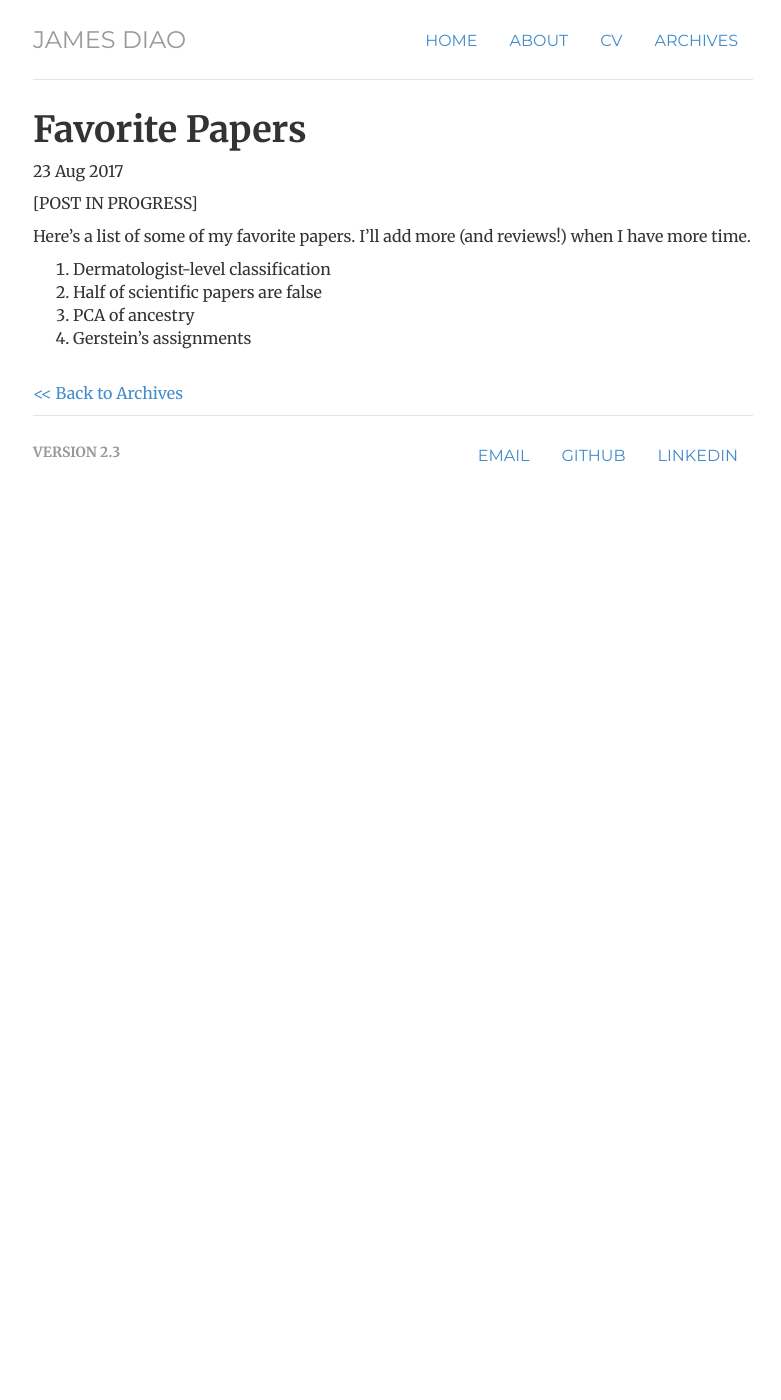
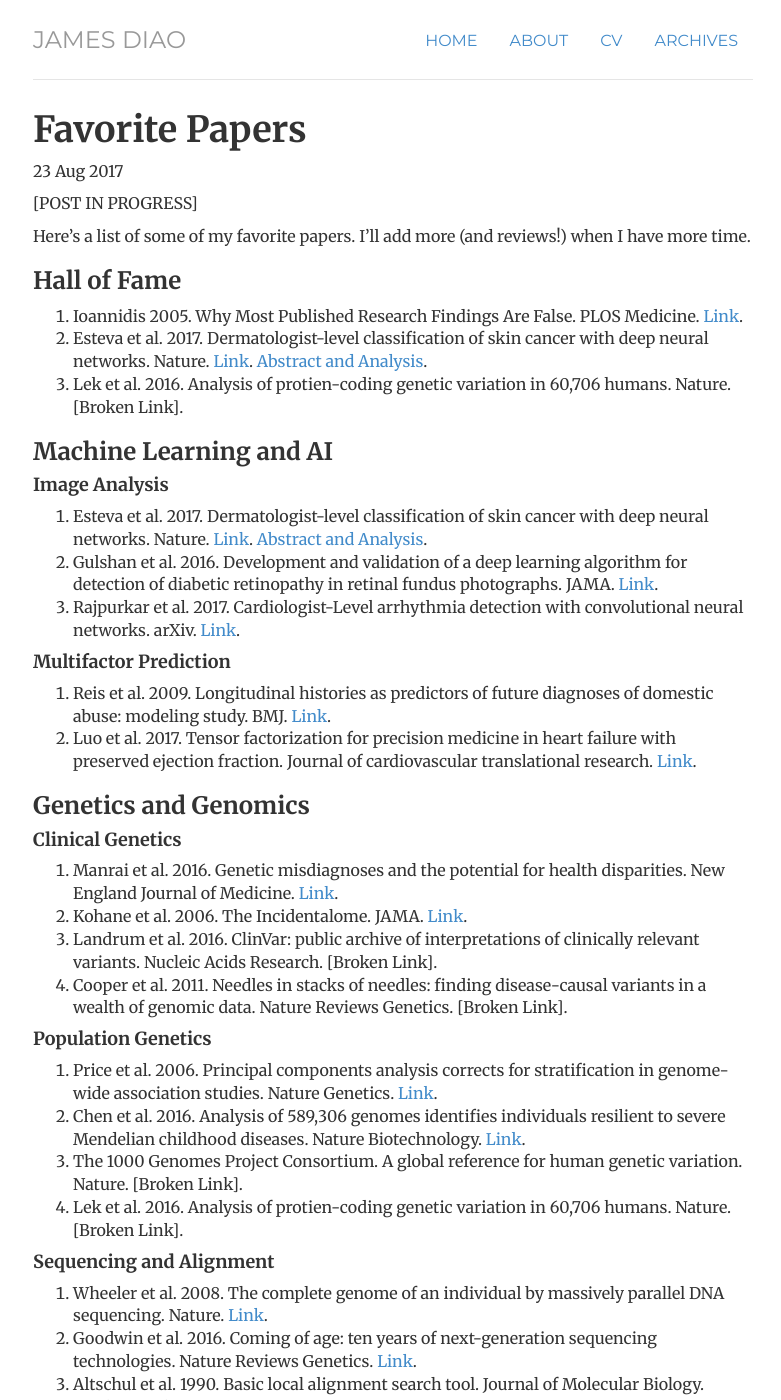
Before and after one commit to WENWENYU/jamesdiao.github.io, a Jekyll site: the page built from _posts/2017-08-23-favorite-papers.md, in a window 1280 px wide and 1400 px high. Shown: the whole window, without its empty margins (247-1028 px from the left). Built offline with Jekyll 4.4.1, drawn with Linux system fonts in a browser that asks for light colours; some of the changed text lies outside the part shown.

Commit message:
Added CNAME, post details

```diff
--- /dev/null
+++ b/CNAME
@@ -0,0 +1 @@
+jamesdiao.com
--- a/_posts/2017-08-23-favorite-papers.md
+++ b/_posts/2017-08-23-favorite-papers.md
@@ -1,14 +1,65 @@
 ---
+title: "Favorite Papers"
 layout: post
-title: "Favorite Papers"
-date: 2017-08-23
+date: '2017-08-23'
 ---
 
 \[POST IN PROGRESS\]
 
 Here's a list of some of my favorite papers. I'll add more (and reviews!) when I have more time.
 
-1. Dermatologist-level classification
-2. Half of scientific papers are false
-3. PCA of ancestry
-4. Gerstein's assignments
+### Hall of Fame
+1. Ioannidis 2005. Why Most Published Research Findings Are False. PLOS Medicine. [Link](http://journals.plos.org/plosmedicine/article?id=10.1371/journal.pmed.0020124).
+2. Esteva et al. 2017. Dermatologist-level classification of skin cancer with deep neural networks. Nature. [Link](https://www.nature.com/nature/journal/v542/n7639/full/nature21056.html). [Abstract and Analysis](/_subposts/2017-08-24-esteva2017.md).
+3. Lek et al. 2016. Analysis of protien-coding genetic variation in 60,706 humans. Nature. [Broken Link].
+
+
+### Machine Learning and AI
+
+#### Image Analysis
+1. Esteva et al. 2017. Dermatologist-level classification of skin cancer with deep neural networks. Nature. [Link](https://www.nature.com/nature/journal/v542/n7639/full/nature21056.html). [Abstract and Analysis](/_subposts/2017-08-24-esteva2017.md).
+2. Gulshan et al. 2016. Development and validation of a deep learning algorithm for detection of diabetic retinopathy in retinal fundus photographs. JAMA. [Link](http://jamanetwork.com/journals/jama/fullarticle/211038).
+3. Rajpurkar et al. 2017. Cardiologist-Level arrhythmia detection with convolutional neural networks. arXiv. [Link](https://arxiv.org/pdf/1707.01836.pdf).
+
+#### Multifactor Prediction
+4. Reis et al. 2009. Longitudinal histories as predictors of future diagnoses of domestic abuse: modeling study. BMJ. [Link](http://www.bmj.com/content/339/bmj.b3677).
+5. Luo et al. 2017. Tensor factorization for precision medicine in heart failure with preserved ejection fraction. Journal of cardiovascular translational research. [Link](https://www.ncbi.nlm.nih.gov/pubmed/28116551).
+
+
+### Genetics and Genomics
+
+#### Clinical Genetics
+1. Manrai et al. 2016. Genetic misdiagnoses and the potential for health disparities. New England Journal of Medicine. [Link](http://www.nejm.org/doi/full/10.1056/NEJMsa1507092#t=article).
+2. Kohane et al. 2006. The Incidentalome. JAMA. [Link](http://jamanetwork.com/journals/jama/fullarticle/211038).
+3. Landrum et al. 2016. ClinVar: public archive of interpretations of clinically relevant variants. Nucleic Acids Research. [Broken Link].
+4. Cooper et al. 2011. Needles in stacks of needles: finding disease-causal variants in a wealth of genomic data. Nature Reviews Genetics. [Broken Link].
+
+#### Population Genetics
+5. Price et al. 2006. Principal components analysis corrects for stratification in genome-wide association studies. Nature Genetics. [Link](https://www.ncbi.nlm.nih.gov/pubmed/16862161).
+6. Chen et al. 2016. Analysis of 589,306 genomes identifies individuals resilient to severe Mendelian childhood diseases. Nature Biotechnology. [Link](https://www.nature.com/nbt/journal/v34/n5/full/nbt.3514.html).
+7. The 1000 Genomes Project Consortium. A global reference for human genetic variation. Nature. [Broken Link].
+8. Lek et al. 2016. Analysis of protien-coding genetic variation in 60,706 humans. Nature. [Broken Link].
+
+#### Sequencing and Alignment
+9. Wheeler et al. 2008. The complete genome of an individual by massively parallel DNA sequencing. Nature. [Link](https://www.nature.com/nature/journal/v452/n7189/full/nature06884.html).
+10. Goodwin et al. 2016. Coming of age: ten years of next-generation sequencing technologies. Nature Reviews Genetics. [Link](https://www.ncbi.nlm.nih.gov/pubmed/27184599).
+11. Altschul et al. 1990. Basic local alignment search tool. Journal of Molecular Biology. [Broken Link].
+12. Smith and Waterman 1981. Identification of common molecular subsequences. Journal of Molecular Biology. [Broken Link].
+
+
+### Proteins and Proteomics
+
+#### Simulation
+1. Karplus and McCommon 2002. Molecular dynamics simulations of biomolecules. Nature Structural Biology. [Broken Link].
+2. Dill et al. 2008. The Protein Folding Problem. Annual Reviews Biophysics. [Broken Link].
+3. Bowman et al. 2009. Progress and challenges in the automated construction of Markov state models for full protein systems. Journal of Chemical Physics. [Broken Link].
+
+#### Sequencing
+4. Kim et al. 2014. A draft map of the human proteome. Nature. [Broken Link].
+5. Wilhelm et al. 2014. Mass-spectrometry-based draft of the human proteome. Nature. [Broken Link].
+
+
+### Miscellaneous
+1. Ioannidis 2005. Why Most Published Research Findings Are False. PLOS Medicine. [Link](http://journals.plos.org/plosmedicine/article?id=10.1371/journal.pmed.0020124).
+2. Doug Zounker. Chicken Chicken Chicken: Chicken Chicken. [Link](https://isotropic.org/papers/chicken.pdf).
+3. Perelson 2002. Modelling viral and immune system dynamics. Nature Reviews Immunology. [Broken Link].
```
Also changed, not shown: _posts/2017-08-22-book-list.md (+1 -0 lines), _subposts/2017-08-24-esteva2017.md (added, +9 -0 lines).
